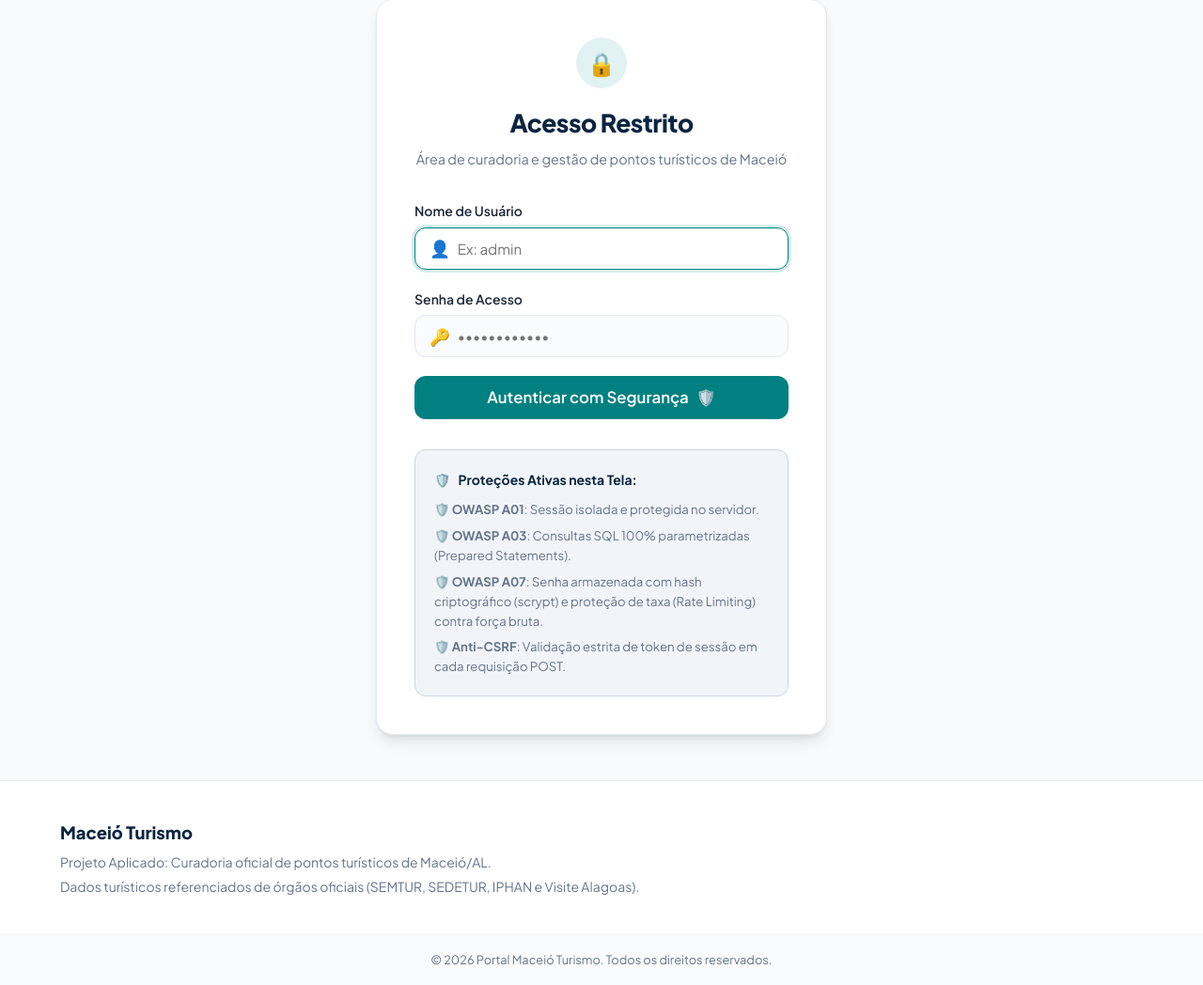
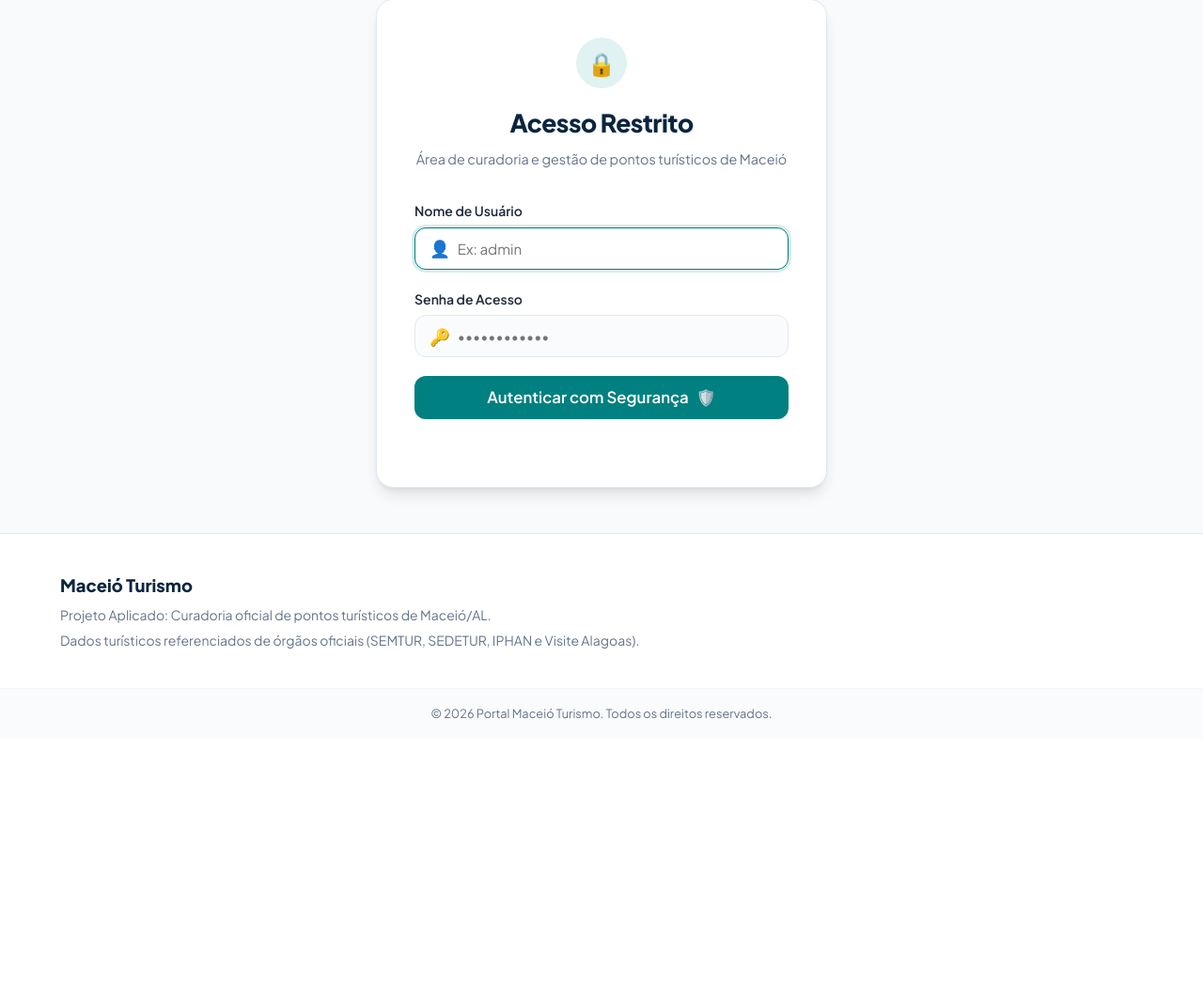
Before and after one commit to AdrianoS96/Projeto_Aplicado, a Flask app: page /login in a window 1280 px wide. Shown: the part 146-1194 px from the top of the page at 94% size. After the commit the page ends 911 px from the top, so only its background shows below. Run offline with Flask 3, Linux system fonts and the light colour scheme.

Commit message:
refactor(ui): remover informativos de protecoes ativas na tela de login e ajustes de deploy

```diff
--- a/app.py
+++ b/app.py
@@ -366,6 +366,7 @@ def too_many_requests(error):
 
 @app.errorhandler(500)
 def internal_error(error):
+    app.logger.error(f"Erro 500 inesperado: {error}", exc_info=True)
     return render_template("error.html", code=500, title="Erro Interno", description="Ocorreu um erro inesperado no servidor."), 500
 
 # ----------------------------------------------------------------------
--- a/database.py
+++ b/database.py
@@ -15,6 +15,7 @@ def get_db_connection(db_path: Optional[str] = None) -> sqlite3.Connection:
     Habilita suporte a chaves estrangeiras e acesso por nome de coluna (Row).
     """
     path = db_path or Config.DATABASE_PATH
+    os.makedirs(os.path.dirname(os.path.abspath(path)), exist_ok=True)
     conn = sqlite3.connect(path)
     conn.row_factory = sqlite3.Row
     conn.execute("PRAGMA foreign_keys = ON")
--- a/templates/login.html
+++ b/templates/login.html
@@ -57,19 +57,6 @@
       </div>
     </form>
 
-    <!-- Caixa Informativa de Defesas Ativas (Secure by Design) -->
-    <div class="security-info-box">
-      <div class="security-info-header">
-        <span class="shield-mini">🛡️</span>
-        <strong>Proteções Ativas nesta Tela:</strong>
-      </div>
-      <ul class="security-checklist">
-        <li><strong>OWASP A01</strong>: Sessão isolada e protegida no servidor.</li>
-        <li><strong>OWASP A03</strong>: Consultas SQL 100% parametrizadas (Prepared Statements).</li>
-        <li><strong>OWASP A07</strong>: Senha armazenada com hash criptográfico (scrypt) e proteção de taxa (Rate Limiting) contra força bruta.</li>
-        <li><strong>Anti-CSRF</strong>: Validação estrita de token de sessão em cada requisição POST.</li>
-      </ul>
-    </div>
   </div>
 </div>
 {% endblock %}
```
Also changed, not shown: 2 other files.
